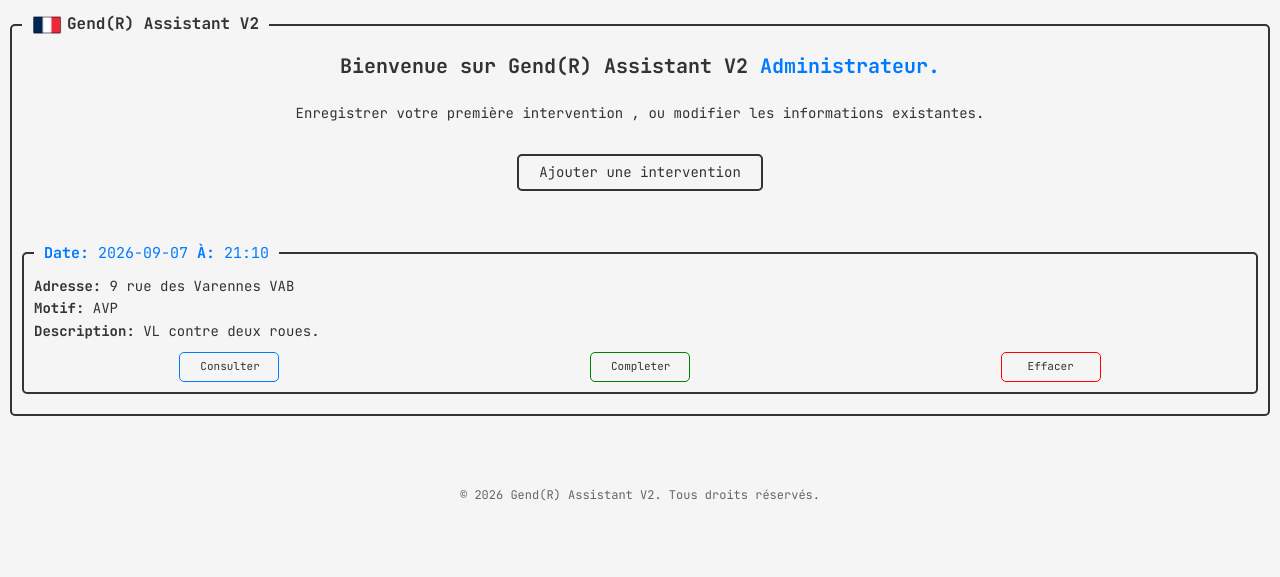
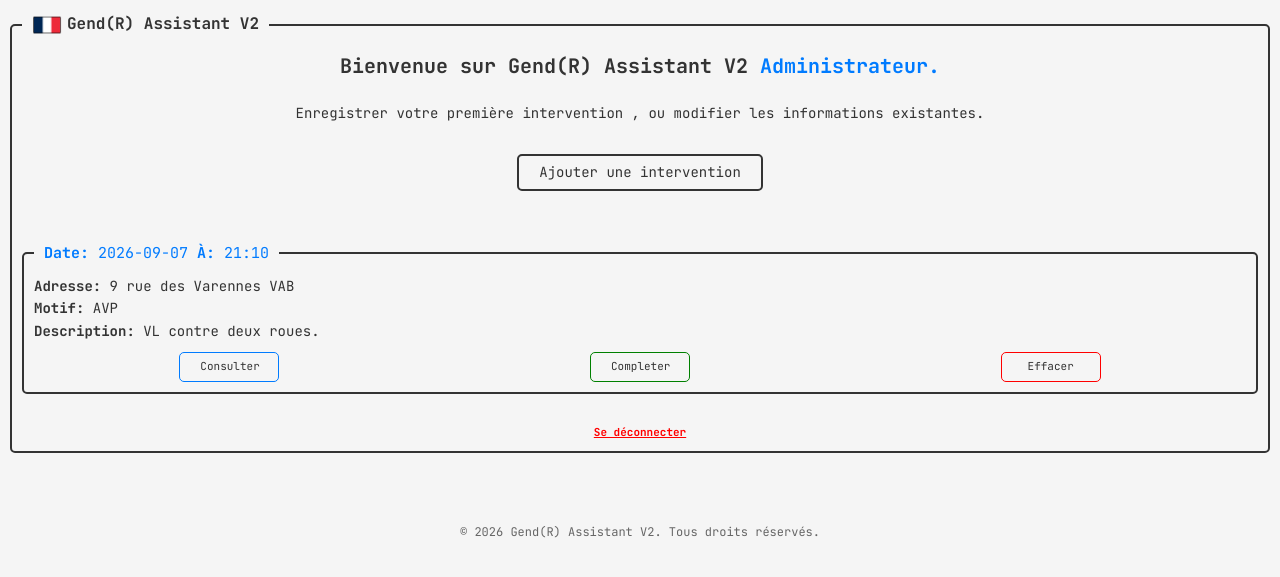
Before and after one commit to Apo-DevCoder/GEND-R-_Assistant_FlaskSQL_V2, a Flask app: page /homepage in a window 1280 px wide. Shown: the top 577 px of the page. Run offline with Flask 3, Linux system fonts and the light colour scheme; a user stored in the database is signed in; data comes from the database, SQL or seed files in the repository; both versions use the stored data as it was after the commit.

Commit message:
Add complete_page

```diff
--- a/app.py
+++ b/app.py
@@ -64,6 +64,13 @@ def login():
     return render_template('login.html')
 
 
+@app.route('/disconnect')
+def disconnect():
+
+    session.clear()
+    return redirect(url_for('login'))
+
+
 @app.route('/homepage')
 def homepage():
 
@@ -113,6 +120,18 @@ def add_intervention():
     return render_template('add_intervention.html')
 
 
+@app.route('/complete', methods=['GET', 'POST'])
+def complete():
+
+    if 'username' not in session:
+                return redirect(url_for('login'))
+
+    if request.method == 'POST':
+         pass
+
+    return render_template('complete_page.html')
+
+
 @app.route('/delete_page')
 def delete_page():
 
--- a/static/css/homepage.css
+++ b/static/css/homepage.css
@@ -77,7 +77,17 @@
 .no-interventions {
     font-size: 14px;
     font-weight: bold;
-    color: red;
+    color: #007BFF;
     text-align: center;
     margin-top: 20px;
 }
+
+.disconnect {
+    text-align: center;
+    font-size: 11px;
+    font-weight: bold;
+
+    margin-top: 20px;
+    color: red;
+
+}
--- a/templates/base.html
+++ b/templates/base.html
@@ -12,6 +12,7 @@
     <link rel="stylesheet" href="{{ url_for('static', filename='css/login.css') }}">
     <link rel="stylesheet" href="{{ url_for('static', filename='css/homepage.css') }}">
     <link rel="stylesheet" href="{{ url_for('static', filename='css/add_intervention.css') }}">
+    <link rel="stylesheet" href="{{ url_for('static', filename='css/complete_page.css') }}">
     <title>Gend(R) Assistant V2</title>
 </head>
 <body>
--- a/templates/homepage.html
+++ b/templates/homepage.html
@@ -31,7 +31,7 @@
                         <p><strong>Description:</strong> {{intervention[6]}}</p>
                         <div class="buttons">
                             <a href="" class="consult">Consulter</a>
-                            <a href="" class="complete">Completer</a>
+                            <a href="{{ url_for('complete', current_inter=intervention) }}" class="complete">Completer</a>
                             <a href="{{ url_for('delete_page', intervention_id=intervention[0]) }}" class="erase">Effacer</a>
                         </div>
                     </fieldset>
@@ -41,4 +41,5 @@
             <p class="no-interventions">Aucune intervention enregistrée.</p>
         {% endif %}
     </div>
+    <a href="{{ url_for('disconnect') }}" class="disconnect">Se déconnecter</a>
 {% endblock %}
--- a/templates/login.html
+++ b/templates/login.html
@@ -6,7 +6,7 @@
         <p>Connectez-vous pour accéder à votre compte.</p>
     </div>
     {% if success %}
-        <div class="success-message" id=""success-message>
+        <div class="success-message" id="success-message">
             <p class="error">{{ success }}</p>
         </div>
     {% endif %}
```
Also changed, not shown: templates/complete_page.html (added, +22 -0 lines), database.db, static/css/complete_page.css (added).
